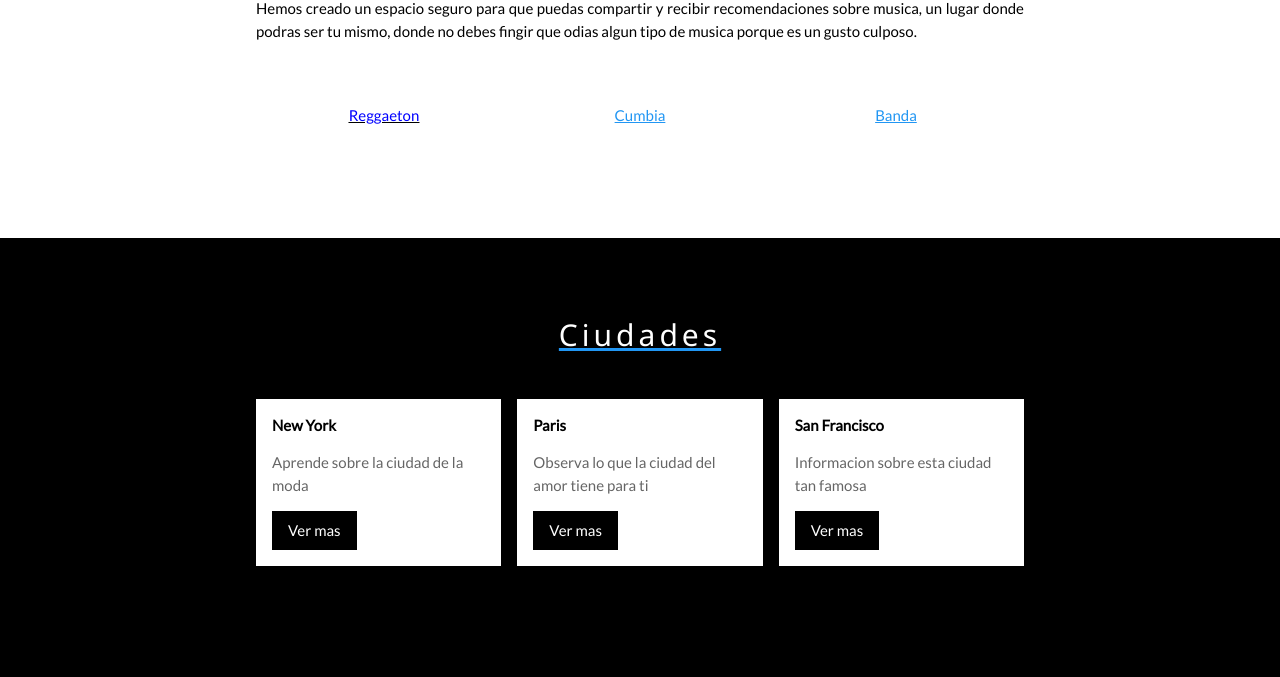
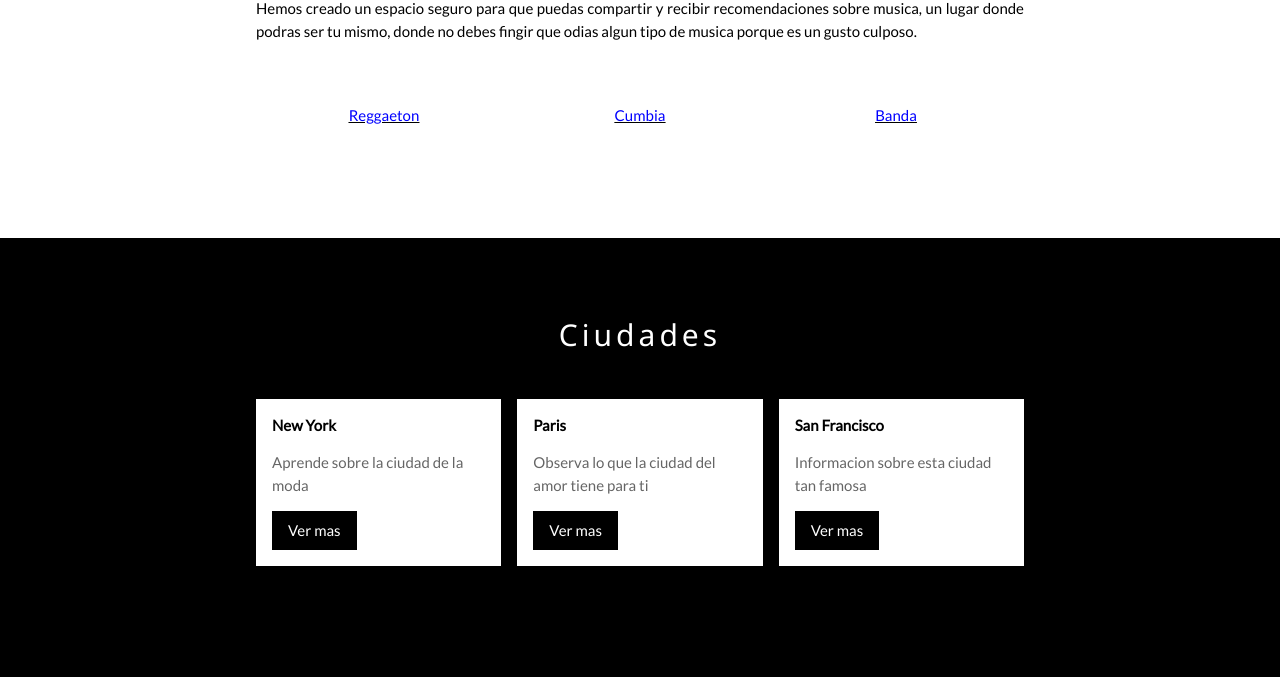
Before and after one commit to HekamiahLuna/putamadre, a PHP site: page / in a window 1280 px wide. Shown: the part 183-860 px from the top of the page. Run offline with PHP 8.4, Linux system fonts and the light colour scheme.

Commit message:
Update index.php

```diff
--- a/matame/index.php
+++ b/matame/index.php
@@ -43,10 +43,10 @@ body {font-family: "Lato", sans-serif}
         <p><a href="#"><u><FONT COLOR="blue">Reggaeton</FONT></u></p>
       </div>
       <div class="w3-third">
-        <p><a href="#"class="w3-text-blue">Cumbia</p>
+        <p><a href="#"><u><FONT COLOR="blue">Cumbia</FONT></u></p>
       </div>
       <div class="w3-third">
-        <p><a href="#"class="w3-text-blue">Banda</p>
+        <p><a href="#"><u><FONT COLOR="blue">Banda</FONT></u></p>
       </div>
     </div>
   </div>
```
